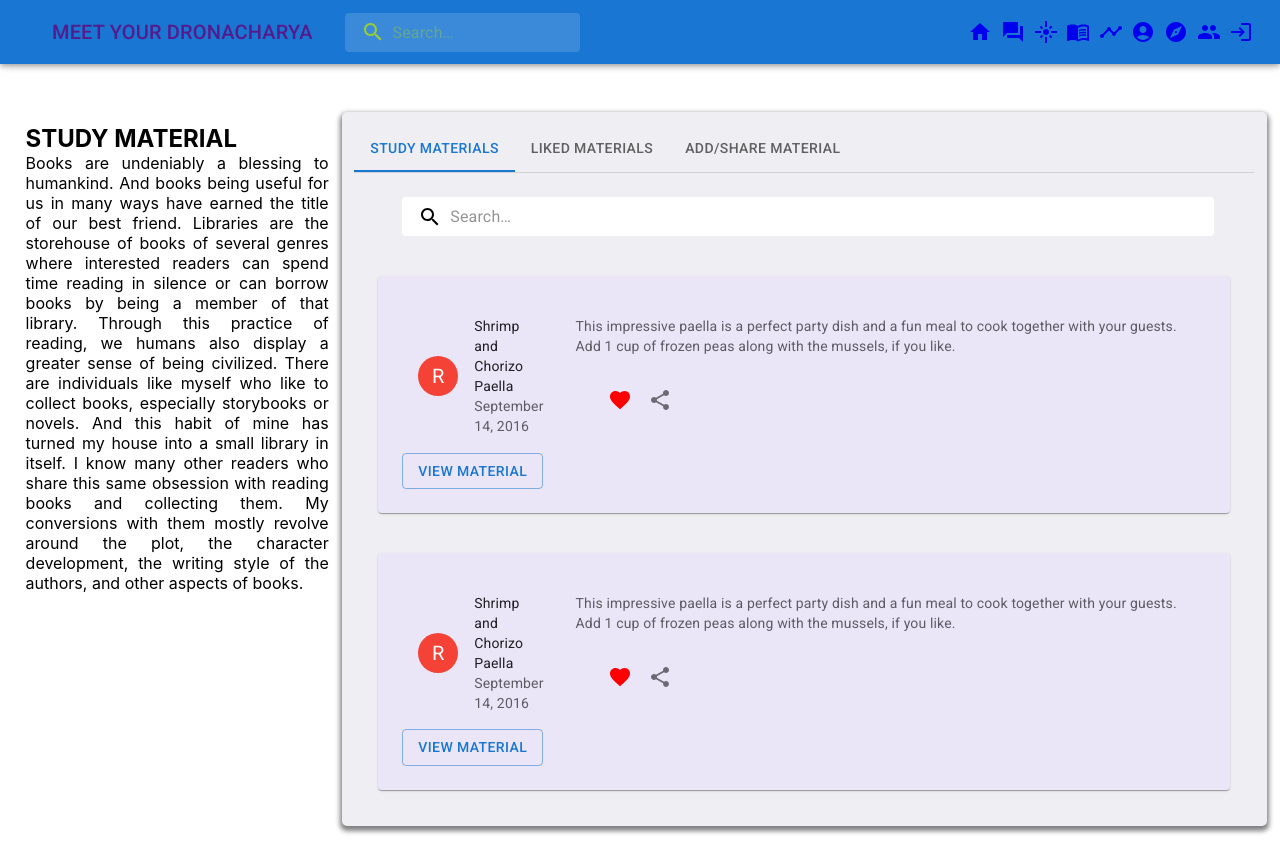
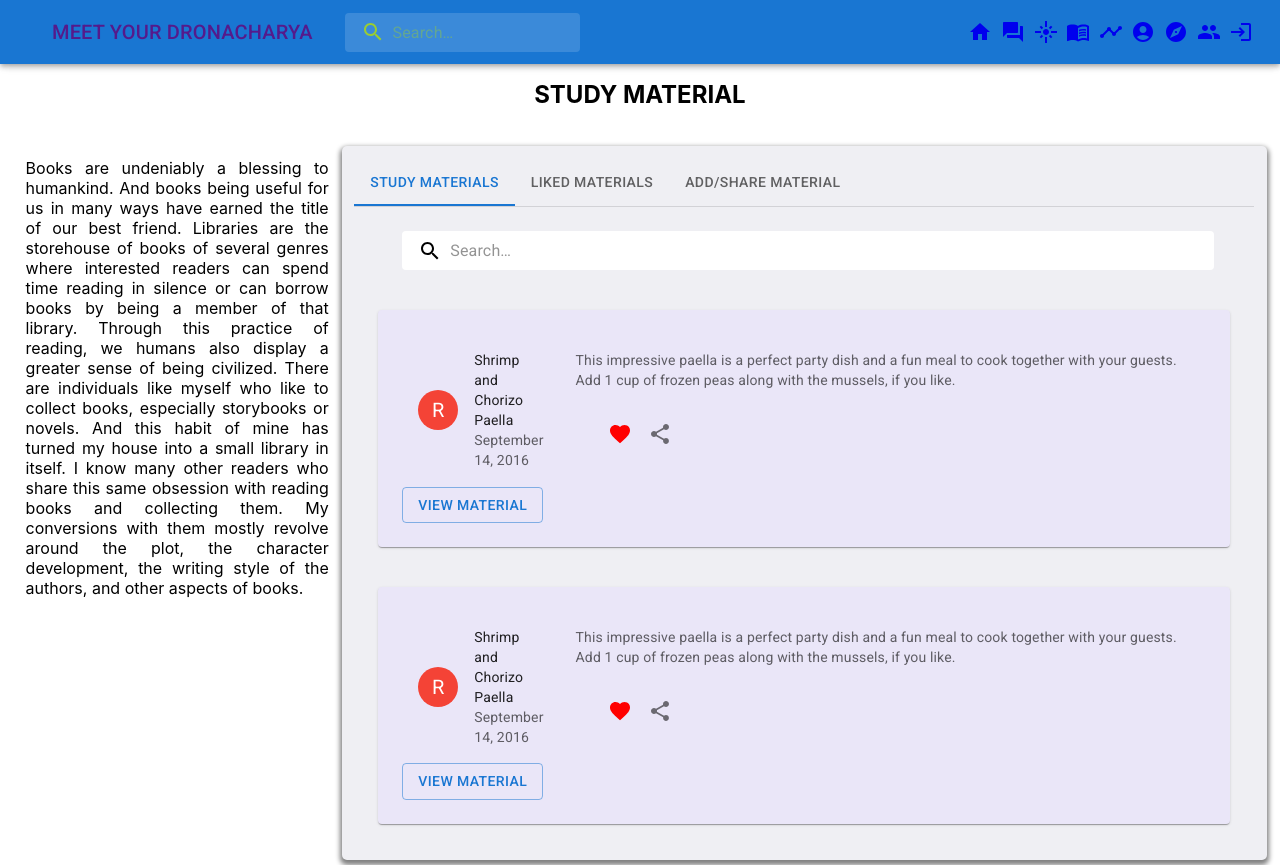
Before and after one commit to PandaKing9660/MeetYourDronacharya, a React (Create React App) app in the folder client/: page /study-material in a window 1280 px wide. Shown: the top 865 px of the page. Built offline with nearby package versions, Linux system fonts and the light colour scheme.

Commit message:
study material changes

```diff
--- a/client/src/Components/Materials/StudyMaterial.js
+++ b/client/src/Components/Materials/StudyMaterial.js
@@ -103,9 +103,9 @@ export default function StudyMaterial () {
   return (
     <div className="material_StudyMaterial">
       <NavBar />
+      <h2 style={{marginTop:25,textAlign:'center'}}>STUDY MATERIAL</h2>
       <div className="division">
         <div className="info">
-          <h2>STUDY MATERIAL</h2>
           <div>
             Books are undeniably a blessing to humankind. And books being useful for us in many ways have earned the title of our best friend. Libraries are the storehouse of books of several genres where interested readers can spend time reading in silence or can borrow books by being a member of that library. Through this practice of reading, we humans also display a greater sense of being civilized.
             There are individuals like myself who like to collect books, especially storybooks or novels. And this habit of mine has turned my house into a small library in itself. I know many other readers who share this same obsession with reading books and collecting them. My conversions with them mostly revolve around the plot, the character development, the writing style of the authors, and other aspects of books.
--- a/client/src/Components/Materials/material.css
+++ b/client/src/Components/Materials/material.css
@@ -1,6 +1,6 @@
 .division {
   display: flex;
-  margin: 150px 0 150px 0;
+  margin: 75px 0 75px 0;
 }
 
 .info {
```
Also changed, not shown: 1 other file (tests, documents, lock files or other folders).
